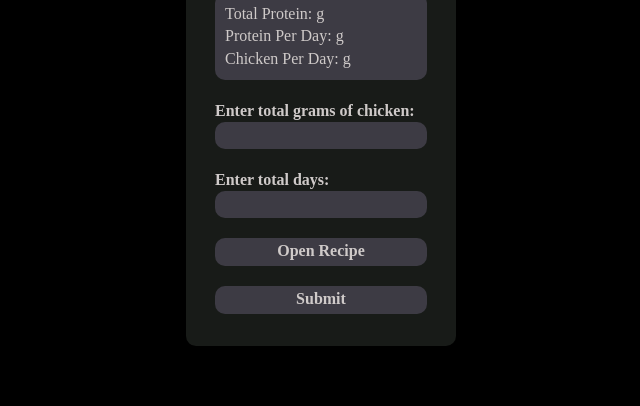
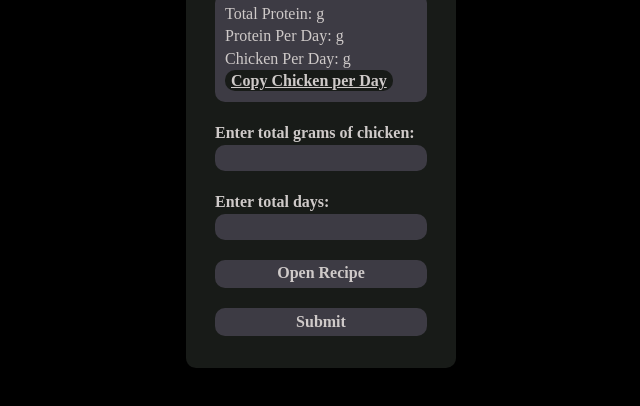
Before and after one commit to chr1swill/meal-prep-calculator, a plain HTML site: page index.html in a window 1280 px wide. Shown: the part 146-552 px from the top of the page, without its empty margins (319-959 px from the left). Drawn offline with Linux system fonts and the light colour scheme.

Commit message:
feat - add button to copy in .result w/ style

```diff
--- a/index.html
+++ b/index.html
@@ -14,6 +14,7 @@
         <div>Total Protein: <span id="total-protein-result"></span>g</div>
         <div>Protein Per Day: <span id="protein-per-day-result"></span>g</div>
         <div>Chicken Per Day: <span id="chicken-per-day-result"></span>g</div>
+        <a class="button" role="button" onclick="">Copy Chicken per Day</a>
       </div>
 
       <form id="myForm">
--- a/style.css
+++ b/style.css
@@ -122,7 +122,6 @@ input,
 .button {
   border: none;
   border-radius: var(--border-radius);
-
   padding: 2px 6px;
 }
 
@@ -141,6 +140,12 @@ input,
   font-weight: bold;
 }
 
+.results .button {
+  text-decoration: underline;
+  background-color: var(--secondary-color);
+  margin: 200px 0px 0px 0px;
+}
+
 .button:hover {
   transition: 0.3s ease all;
   background-color: var(--background-color);
```
